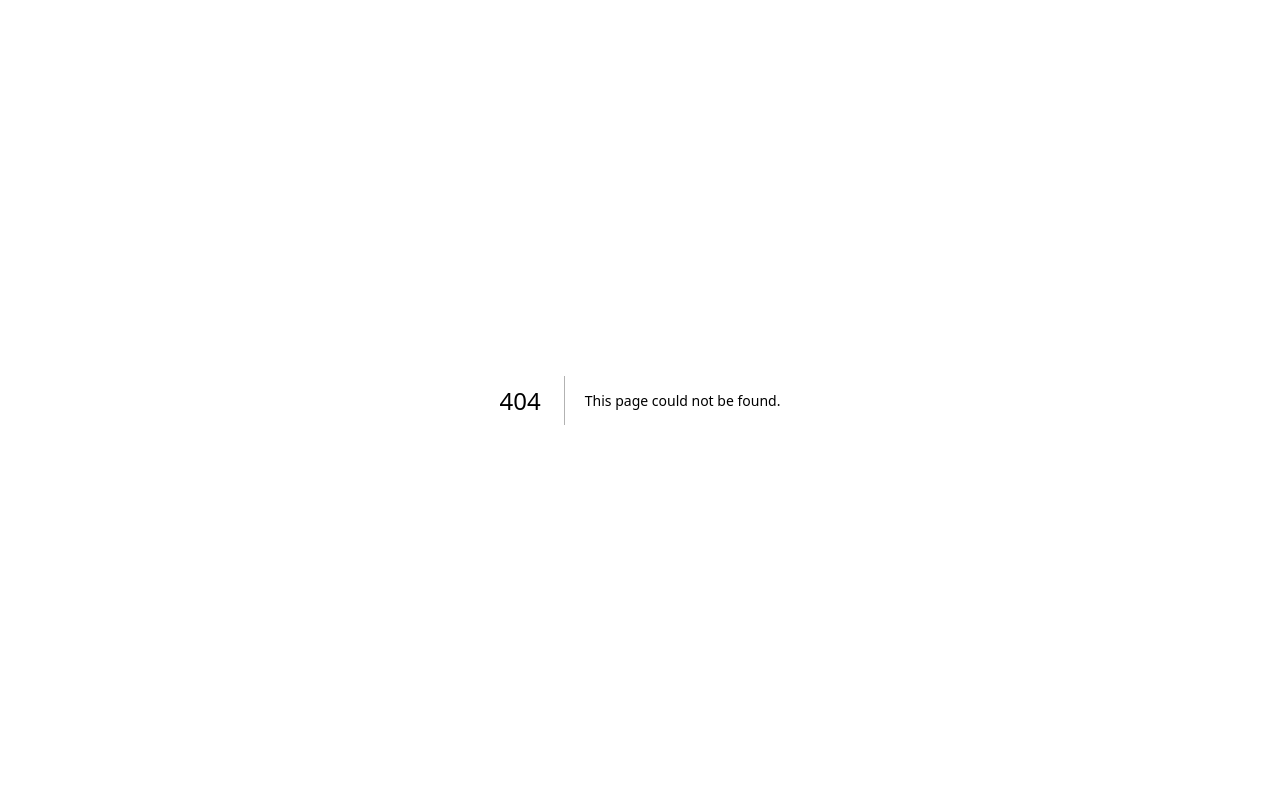
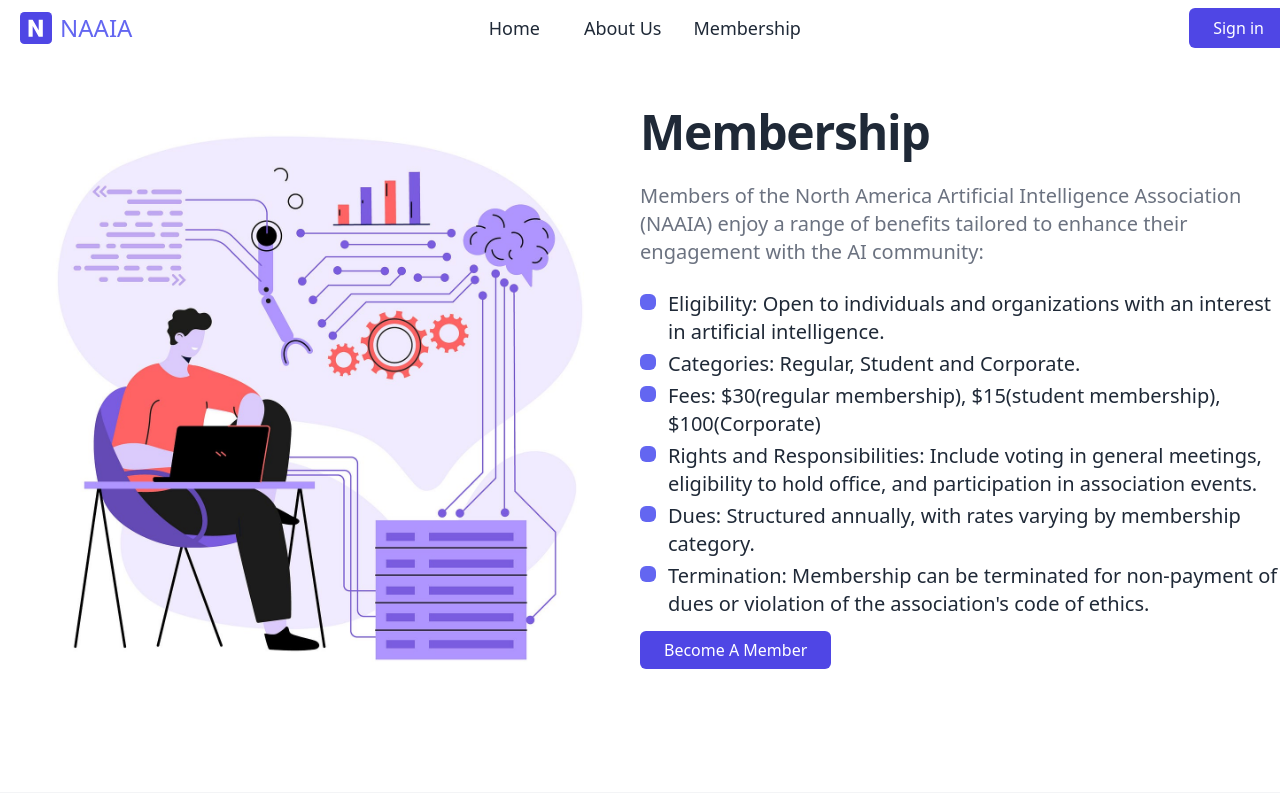
Before and after one commit to lily-sxy/naaia, a Next.js app: page /membership in a window 1280 px wide. Before the commit this address had no page. Shown: the top 800 px of the page. Built offline with nearby package versions, Linux system fonts and the light colour scheme.

Commit message:
first commit

```diff
--- a/app/layout.js
+++ b/app/layout.js
@@ -1,17 +1,20 @@
+import Footer from "../components/footer";
+import Navbar from "../components/navbar";
 import "../css/tailwind.css";
 
 export const metadata = {
-    title: 'North America Artificial Intelligence Association',
-    description: 'Welcome to NAAIA',
-  }
+  title: "North America Artificial Intelligence Association",
+  description: "Welcome to NAAIA",
+};
 
-  export default function RootLayout({
-
-    children,
-  }) {
-    return (
-      <html lang="en">
-        <body>{children}</body>
-      </html>
-    )
-  }
+export default function RootLayout({ children }) {
+  return (
+    <html lang="en">
+      <body>
+        <Navbar />
+        <main>{children}</main>
+        <Footer />
+      </body>
+    </html>
+  );
+}
--- /dev/null
+++ b/app/membership/page.js
@@ -0,0 +1,103 @@
+"use client";
+
+import Link from "next/link";
+import heroImg from "../../public/img/benefit_pic.jpg";
+import Container from "../../components/container";
+import Image from "next/image";
+
+export default function MembershipPage() {
+  return (
+    <>
+      <Container className="flex flex-wrap mx-10">
+        <div className="flex items-center justify-center w-full lg:w-1/2">
+          <div className="">
+            <Image
+              src={heroImg}
+              width="620"
+              height="620"
+              className={"object-cover"}
+              alt="Hero Illustration"
+              loading="eager"
+              placeholder="blur"
+            />
+          </div>
+        </div>
+        <div className="flex items-center w-full lg:w-1/2">
+          <div className="max-w-2xl mb-8">
+            <h1 className="text-4xl font-bold leading-snug tracking-tight text-gray-800 lg:text-4xl lg:leading-tight xl:text-5xl xl:leading-tight">
+              Membership
+            </h1>
+            <p className="py-5 text-xl leading-normal text-gray-500 lg:text-xl xl:text-xl">
+              Members of the North America Artificial Intelligence Association
+              (NAAIA) enjoy a range of benefits tailored to enhance their
+              engagement with the AI community:
+            </p>
+            <div className="flex items-start mt-1 space-x-3">
+              <div className="flex items-center justify-center flex-shrink-0 mt-1 bg-indigo-500 rounded-md w-4 h-4 "></div>
+              <div>
+                <h4 className="text-xl font-medium text-gray-800">
+                  Eligibility: Open to individuals and organizations with an
+                  interest in artificial intelligence.
+                </h4>
+              </div>
+            </div>
+            <div className="flex items-start mt-1 space-x-3">
+              <div className="flex items-center justify-center flex-shrink-0 mt-1 bg-indigo-500 rounded-md w-4 h-4 "></div>
+              <div>
+                <h4 className="text-xl font-medium text-gray-800">
+                  Categories: Regular, Student and Corporate.
+                </h4>
+              </div>
+            </div>
+            <div className="flex items-start mt-1 space-x-3">
+              <div className="flex items-center justify-center flex-shrink-0 mt-1 bg-indigo-500 rounded-md w-4 h-4 "></div>
+              <div>
+                <h4 className="text-xl font-medium text-gray-800">
+                  Fees: $30(regular membership), $15(student membership),
+                  $100(Corporate)
+                </h4>
+              </div>
+            </div>
+            <div className="flex items-start mt-1 space-x-3">
+              <div className="flex items-center justify-center flex-shrink-0 mt-1 bg-indigo-500 rounded-md w-4 h-4 "></div>
+              <div>
+                <h4 className="text-xl font-medium text-gray-800">
+                  Rights and Responsibilities: Include voting in general
+                  meetings, eligibility to hold office, and participation in
+                  association events.
+                </h4>
+              </div>
+            </div>
+            <div className="flex items-start mt-1 space-x-3">
+              <div className="flex items-center justify-center flex-shrink-0 mt-1 bg-indigo-500 rounded-md w-4 h-4 "></div>
+              <div>
+                <h4 className="text-xl font-medium text-gray-800">
+                  Dues: Structured annually, with rates varying by membership
+                  category.
+                </h4>
+              </div>
+            </div>
+            <div className="flex items-start mt-1 space-x-3">
+              <div className="flex items-center justify-center flex-shrink-0 mt-1 bg-indigo-500 rounded-md w-4 h-4 "></div>
+              <div>
+                <h4 className="text-xl font-medium text-gray-800">
+                  Termination: Membership can be terminated for non-payment of
+                  dues or violation of the association's code of ethics.
+                </h4>
+              </div>
+            </div>
+
+            <div className="w-full mt-5">
+              <Link
+                href="/"
+                className="w-full px-6 py-2 mt-5 text-center text-white bg-indigo-600 rounded-md"
+              >
+                Become A Member
+              </Link>
+            </div>
+          </div>
+        </div>
+      </Container>
+    </>
+  );
+}
--- a/components/footer.js
+++ b/components/footer.js
@@ -1,14 +1,12 @@
+"use client";
+
 import Link from "next/link";
 import Image from "next/image";
 import React from "react";
 import Container from "./container";
 
 export default function Footer() {
-  const navigation = [
-    "Home",
-    "About Us",
-    "Membership",
-  ];
+  const navigation = ["Home", "About Us", "Membership"];
   const legal = ["Terms", "Privacy", "Legal"];
   return (
     <div className="relative">
@@ -17,7 +15,10 @@ export default function Footer() {
           <div className="lg:col-span-2">
             <div>
               {" "}
-              <Link href="/" className="flex items-center space-x-2 text-2xl font-medium text-indigo-500">
+              <Link
+                href="/"
+                className="flex items-center space-x-2 text-2xl font-medium text-indigo-500"
+              >
                 <Image
                   src="/img/logo.svg"
                   alt="N"
@@ -33,7 +34,11 @@ export default function Footer() {
           <div>
             <div className="flex flex-wrap w-full -mt-2 -ml-3 lg:ml-0">
               {navigation.map((item, index) => (
-                <Link key={index} href="/" className="w-full px-4 py-2 text-gray-500 rounded-md hover:text-indigo-500 focus:text-indigo-500 focus:bg-indigo-100 focus:outline-none">
+                <Link
+                  key={index}
+                  href="/"
+                  className="w-full px-4 py-2 text-gray-500 rounded-md hover:text-indigo-500 focus:text-indigo-500 focus:bg-indigo-100 focus:outline-none"
+                >
                   {item}
                 </Link>
               ))}
@@ -42,7 +47,11 @@ export default function Footer() {
           <div>
             <div className="flex flex-wrap w-full -mt-2 -ml-3 lg:ml-0">
               {legal.map((item, index) => (
-                <Link key={index} href="/" className="w-full px-4 py-2 text-gray-500 rounded-md hover:text-indigo-500 focus:text-indigo-500 focus:bg-indigo-100 focus:outline-none">
+                <Link
+                  key={index}
+                  href="/"
+                  className="w-full px-4 py-2 text-gray-500 rounded-md hover:text-indigo-500 focus:text-indigo-500 focus:bg-indigo-100 focus:outline-none"
+                >
                   {item}
                 </Link>
               ))}
@@ -51,17 +60,11 @@ export default function Footer() {
           <div className="">
             <div>Follow us</div>
             <div className="flex mt-5 space-x-5 text-gray-400">
-              <a
-                href="https://instagram.com/"
-                target="_blank"
-                rel="noopener">
+              <a href="https://instagram.com/" target="_blank" rel="noopener">
                 <span className="sr-only">Instagram</span>
                 <Instagram />
               </a>
-              <a
-                href="https://linkedin.com/"
-                target="_blank"
-                rel="noopener">
+              <a href="https://linkedin.com/" target="_blank" rel="noopener">
                 <span className="sr-only">Linkedin</span>
                 <Linkedin />
               </a>
@@ -70,7 +73,8 @@ export default function Footer() {
         </div>
 
         <div className="my-10 text-sm text-center text-gray-600">
-          Copyright © {new Date().getFullYear()}. North America Artificial Intelligence Association
+          Copyright © {new Date().getFullYear()}. North America Artificial
+          Intelligence Association
         </div>
       </Container>
     </div>
@@ -83,7 +87,8 @@ const Instagram = ({ size = 24 }) => (
     width={size}
     height={size}
     viewBox="0 0 24 24"
-    fill="currentColor">
+    fill="currentColor"
+  >
     <path d="M16.98 0a6.9 6.9 0 0 1 5.08 1.98A6.94 6.94 0 0 1 24 7.02v9.96c0 2.08-.68 3.87-1.98 5.13A7.14 7.14 0 0 1 16.94 24H7.06a7.06 7.06 0 0 1-5.03-1.89A6.96 6.96 0 0 1 0 16.94V7.02C0 2.8 2.8 0 7.02 0h9.96zm.05 2.23H7.06c-1.45 0-2.7.43-3.53 1.25a4.82 4.82 0 0 0-1.3 3.54v9.92c0 1.5.43 2.7 1.3 3.58a5 5 0 0 0 3.53 1.25h9.88a5 5 0 0 0 3.53-1.25 4.73 4.73 0 0 0 1.4-3.54V7.02a5 5 0 0 0-1.3-3.49 4.82 4.82 0 0 0-3.54-1.3zM12 5.76c3.39 0 6.2 2.8 6.2 6.2a6.2 6.2 0 0 1-12.4 0 6.2 6.2 0 0 1 6.2-6.2zm0 2.22a3.99 3.99 0 0 0-3.97 3.97A3.99 3.99 0 0 0 12 15.92a3.99 3.99 0 0 0 3.97-3.97A3.99 3.99 0 0 0 12 7.98zm6.44-3.77a1.4 1.4 0 1 1 0 2.8 1.4 1.4 0 0 1 0-2.8z" />
   </svg>
 );
@@ -94,7 +99,8 @@ const Linkedin = ({ size = 24 }) => (
     width={size}
     height={size}
     viewBox="0 0 24 24"
-    fill="currentColor">
+    fill="currentColor"
+  >
     <path d="M22.23 0H1.77C.8 0 0 .77 0 1.72v20.56C0 23.23.8 24 1.77 24h20.46c.98 0 1.77-.77 1.77-1.72V1.72C24 .77 23.2 0 22.23 0zM7.27 20.1H3.65V9.24h3.62V20.1zM5.47 7.76h-.03c-1.22 0-2-.83-2-1.87 0-1.06.8-1.87 2.05-1.87 1.24 0 2 .8 2.02 1.87 0 1.04-.78 1.87-2.05 1.87zM20.34 20.1h-3.63v-5.8c0-1.45-.52-2.45-1.83-2.45-1 0-1.6.67-1.87 1.32-.1.23-.11.55-.11.88v6.05H9.28s.05-9.82 0-10.84h3.63v1.54a3.6 3.6 0 0 1 3.26-1.8c2.39 0 4.18 1.56 4.18 4.89v6.21z" />
   </svg>
 );
--- a/components/navbar.js
+++ b/components/navbar.js
@@ -1,17 +1,22 @@
+"use client";
+
 import Link from "next/link";
-import Image from "next/image"
+import Image from "next/image";
 import { Disclosure } from "@headlessui/react";
+import { Fragment } from "react";
+import { Menu, Transition } from "@headlessui/react";
+import { ChevronDownIcon } from "@heroicons/react/20/solid";
+
+function classNames(...classes) {
+  return classes.filter(Boolean).join(" ");
+}
 
 const Navbar = () => {
-  const navigation = [
-    "Home",
-    "About Us",
-    "Membership",
-  ];
+  const navigation = ["Home", "About Us", "Membership"];
 
   return (
     <div className="w-full">
-      <nav className="container fixed flex flex-wrap items-center justify-between p-1.5 w-full mx-20 lg:justify-between xl:px-0 bg-white">
+      <nav className="container flex flex-wrap items-center justify-between p-1.5 w-full mx-5 lg:justify-between xl:px-0 bg-white">
         {/* Logo  */}
         <Disclosure>
           {({ open }) => (
@@ -34,11 +39,13 @@ const Navbar = () => {
 
                 <Disclosure.Button
                   aria-label="Toggle Menu"
-                  className="px-2 py-1 ml-auto text-gray-500 rounded-md lg:hidden hover:text-indigo-500 focus:text-indigo-500 focus:bg-indigo-100 focus:outline-none">
+                  className="px-2 py-1 ml-auto text-gray-500 rounded-md lg:hidden hover:text-indigo-500 focus:text-indigo-500 focus:bg-indigo-100 focus:outline-none"
+                >
                   <svg
                     className="w-6 h-6 fill-current"
                     xmlns="http://www.w3.org/2000/svg"
-                    viewBox="0 0 24 24">
+                    viewBox="0 0 24 24"
+                  >
                     {open && (
                       <path
                         fillRule="evenodd"
@@ -57,13 +64,32 @@ const Navbar = () => {
 
                 <Disclosure.Panel className="flex flex-wrap w-full my-5 lg:hidden">
                   <>
-                    {navigation.map((item, index) => (
-                      <Link key={index} href="/" className="w-full px-4 py-2 -ml-4 text-gray-500 rounded-md hover:text-indigo-500 focus:text-indigo-500 focus:bg-indigo-100">
-                          {item}
-                      </Link>
-                    ))}
-                    <Link href="/" className="w-full px-6 py-2 mt-3 text-center text-white bg-indigo-600 rounded-md lg:ml-5">
-                        Sign in
+                    <Link
+                      href="/"
+                      className="w-full px-4 py-2 -ml-4 text-gray-500 rounded-md hover:text-indigo-500 focus:text-indigo-500 focus:bg-indigo-100"
+                    >
+                      Home
+                    </Link>
+
+                    <Link
+                      href="/"
+                      className="w-full px-4 py-2 -ml-4 text-gray-500 rounded-md hover:text-indigo-500 focus:text-indigo-500 focus:bg-indigo-100"
+                    >
+                      About Us
+                    </Link>
+
+                    <Link
+                      href="/membership"
+                      className="w-full px-4 py-2 -ml-4 text-gray-500 rounded-md hover:text-indigo-500 focus:text-indigo-500 focus:bg-indigo-100"
+                    >
+                      Membership
+                    </Link>
+
+                    <Link
+                      href="/"
+                      className="w-full px-6 py-2 mt-3 text-center text-white bg-indigo-600 rounded-md lg:ml-5"
+                    >
+                      Sign in
                     </Link>
                   </>
                 </Disclosure.Panel>
@@ -75,26 +101,105 @@ const Navbar = () => {
         {/* menu  */}
         <div className="hidden text-center lg:flex lg:items-center">
           <ul className="items-center justify-end flex-1 pt-6 list-none lg:pt-0 lg:flex">
-            {navigation.map((menu, index) => (
-              <li className="mr-3 nav__item" key={index}>
-                <Link href="/" className="inline-block px-4 py-2 text-lg font-normal text-gray-800 no-underline rounded-md hover:text-indigo-500 focus:text-indigo-500 focus:bg-indigo-100">
-                    {menu}
-                </Link>
-              </li>
-            ))}
+            <li className="mr-3 nav__item">
+              <Link
+                href="/"
+                className="inline-block px-4 py-2 text-lg font-normal text-gray-800 no-underline rounded-md hover:text-indigo-500 focus:text-indigo-500 focus:bg-indigo-100"
+              >
+                Home
+              </Link>
+            </li>
+
+            <Menu as="div" className="relative inline-block text-center">
+              <div>
+                <Menu.Button className="inline-block px-4 py-2 text-lg font-normal text-gray-800 no-underline rounded-md hover:text-indigo-500 focus:text-indigo-500 focus:bg-indigo-100">
+                  About Us
+                </Menu.Button>
+              </div>
+
+              <Transition
+                as={Fragment}
+                enter="transition ease-out duration-100"
+                enterFrom="transform opacity-0 scale-95"
+                enterTo="transform opacity-100 scale-100"
+                leave="transition ease-in duration-75"
+                leaveFrom="transform opacity-100 scale-100"
+                leaveTo="transform opacity-0 scale-95"
+              >
+                <Menu.Items className="absolute left-0 z-10 mt-2 w-40 origin-top-right rounded-md bg-white shadow-lg ring-1 ring-black ring-opacity-5 focus:outline-none">
+                  <div className="py-1">
+                    <Menu.Item>
+                      {({ active }) => (
+                        <Link
+                          href="/"
+                          className={classNames(
+                            active
+                              ? "bg-gray-100 text-gray-900 hover:text-indigo-500"
+                              : "text-gray-700",
+                            "block px-4 py-2 text-base"
+                          )}
+                        >
+                          Contact
+                        </Link>
+                      )}
+                    </Menu.Item>
+                    <Menu.Item>
+                      {({ active }) => (
+                        <Link
+                          href="/"
+                          className={classNames(
+                            active
+                              ? "bg-gray-100 text-gray-900 hover:text-indigo-500"
+                              : "text-gray-700",
+                            "block px-4 py-2 text-base"
+                          )}
+                        >
+                          By-Law
+                        </Link>
+                      )}
+                    </Menu.Item>
+                    <Menu.Item>
+                      {({ active }) => (
+                        <Link
+                          href="/"
+                          className={classNames(
+                            active
+                              ? "bg-gray-100 text-gray-900 hover:text-indigo-500"
+                              : "text-gray-700",
+                            "block px-4 py-2 text-base"
+                          )}
+                        >
+                          Current executive
+                        </Link>
+                      )}
+                    </Menu.Item>
+                  </div>
+                </Menu.Items>
+              </Transition>
+            </Menu>
+
+            <li className="mr-3 nav__item">
+              <Link
+                href="/membership"
+                className="inline-block px-4 py-2 text-lg font-normal text-gray-800 no-underline rounded-md hover:text-indigo-500 focus:text-indigo-500 focus:bg-indigo-100"
+              >
+                Membership
+              </Link>
+            </li>
           </ul>
         </div>
 
         <div className="hidden mr-3 space-x-4 lg:flex nav__item">
-          <Link href="/" className="px-6 py-2 text-white bg-indigo-600 rounded-md md:ml-5">
-              Sign in
+          <Link
+            href="/login"
+            className="px-6 py-2 text-white bg-indigo-600 rounded-md md:ml-5"
+          >
+            Sign in
           </Link>
-
-
         </div>
       </nav>
     </div>
   );
-}
+};
 
 export default Navbar;
```
Also changed, not shown: app/login/page.js (added, +11 -0 lines), app/page.js (+8 -8 lines), components/benefits.js (+13 -14 lines), components/hero.js (+15 -12 lines), 2 other files (tests, documents, lock files or other folders). Lines whose indentation alone changed are shown as unchanged.
